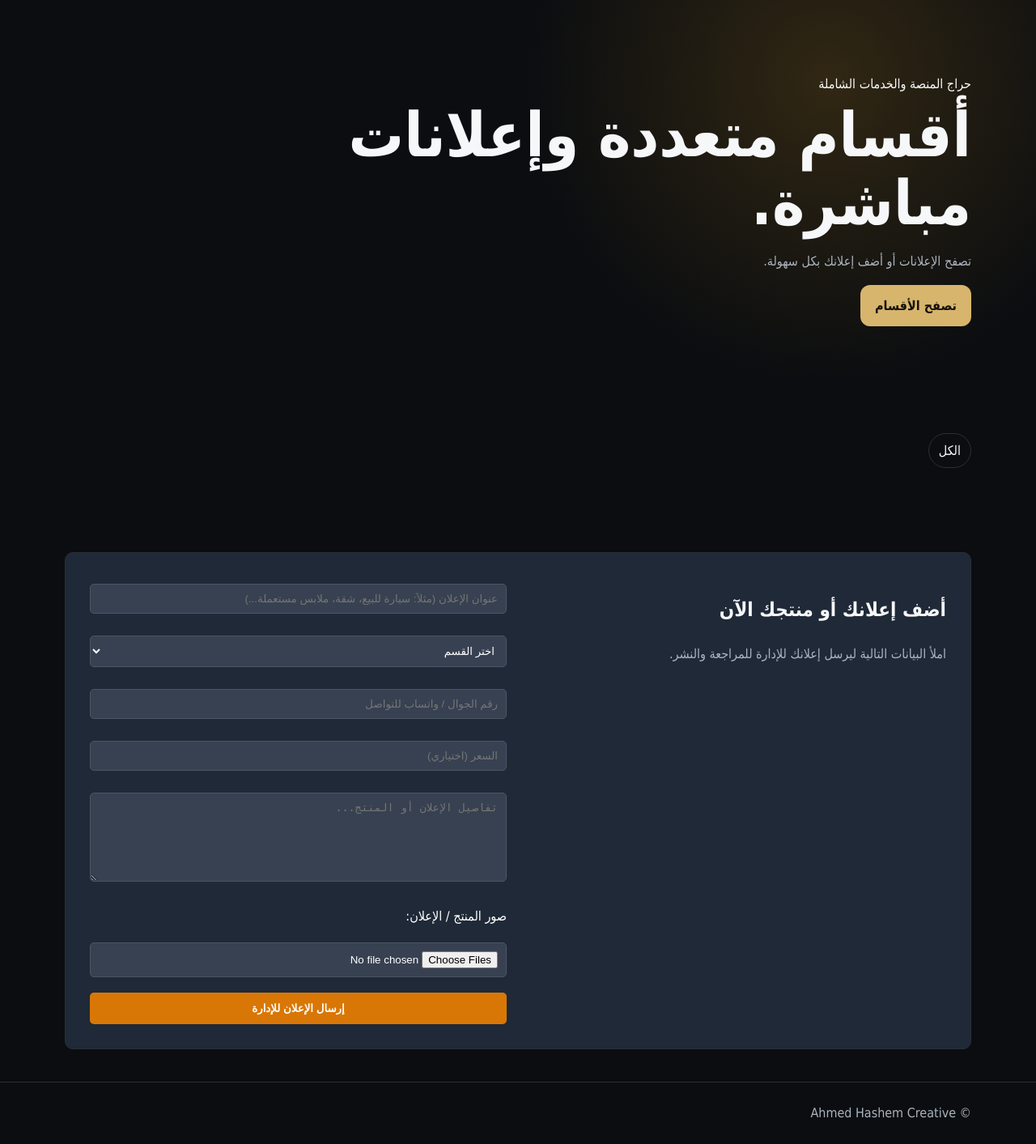
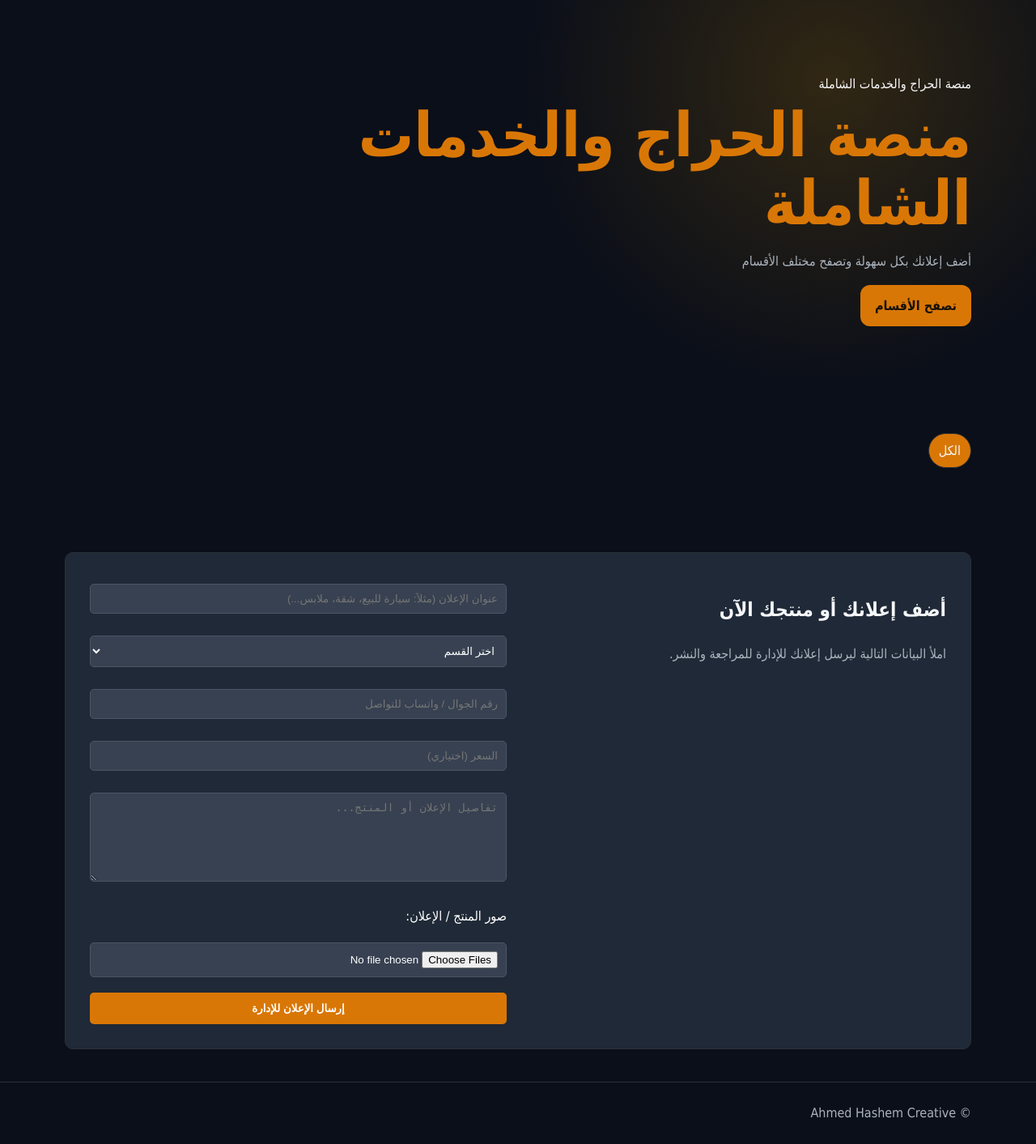
Before and after one commit to hashem153496-prog/ahmed-store, a Flask app: page / in a window 1280 px wide. Shown: the part 56-1469 px from the top of the page at 81% size. Run offline with Flask 3, Linux system fonts and the light colour scheme; data that the repository does not hold is empty.

Commit message:
Update index.html

```diff
--- a/templates/index.html
+++ b/templates/index.html
@@ -1,13 +1,51 @@
 {% extends "base.html" %}{% block content %}
-<header class="hero"><div class="wrap"><span>حراج المنصة والخدمات الشاملة</span><h1>أقسام متعددة وإعلانات مباشرة.</h1><p>تصفح الإعلانات أو أضف إعلانك بكل سهولة.</p><a class="btn" href="#portfolio">تصفح الأقسام</a></div></header>
+<style>
+    /* تطبيق الألوان الديناميكية من لوحة التحكم */
+    body {
+        background-color: {{ config.bg_color }};
+    }
+    .hero h1 {
+        color: {{ config.primary_color }};
+    }
+    .filters a.active, .btn {
+        background-color: {{ config.primary_color }} !important;
+    }
+    {% if config.hero_image %}
+    .hero {
+        background-image: url('{{ config.hero_image }}');
+        background-size: cover;
+        background-position: center;
+    }
+    {% endif %}
+</style>
+
+<header class="hero">
+    <div class="wrap">
+        {% if config.profile_image %}
+        <img src="{{ config.profile_image }}" alt="صورة شخصية" style="width: 70px; height: 70px; border-radius: 50%; object-fit: cover; border: 2px solid {{ config.primary_color }}; margin-bottom: 15px;">
+        {% endif %}
+        <span>منصة الحراج والخدمات الشاملة</span>
+        <h1>{{ config.main_title }}</h1>
+        <p>{{ config.subtitle }}</p>
+        <a class="btn" href="#portfolio">تصفح الأقسام</a>
+    </div>
+</header>
+
 <main class="wrap">
 <section id="portfolio">
-<div class="filters"><a href="{{url_for('home')}}">الكل</a>{% for c in categories %}<a href="{{url_for('home',category=c)}}">{{c}}</a>{% endfor %}</div>
-<div class="grid">{% for p in projects %}
+<div class="filters">
+    <a href="{{url_for('home')}}" class="{% if not active_category %}active{% endif %}">الكل</a>
+    {% for c in categories %}
+    <a href="{{url_for('home',category=c)}}" class="{% if active_category == c %}active{% endif %}">{{c}}</a>
+    {% endfor %}
+</div>
+
+<div class="grid">
+{% for p in projects %}
 <div class="card">
 {% if p.images %}<img src="{{p.images[0].url}}" alt="{{p.title}}">{% else %}<div class="ph">AH</div>{% endif %}
 <div class="pad">
-<small style="color: #d97706; font-weight: bold;">{{p.category}}</small>
+<small style="color: {{ config.primary_color }}; font-weight: bold;">{{p.category}}</small>
 <h3>{{p.title}}</h3>
 <p>{{p.description}}</p>
 <b>{{p.price}}</b>
@@ -15,14 +53,15 @@
 <a href="https://wa.me/{{p.phone}}" target="_blank" style="display: block; background: #25d366; color: white; text-align: center; padding: 8px; border-radius: 5px; text-decoration: none; margin-top: 10px; font-weight: bold;">تواصل واتساب: {{p.phone}}</a>
 {% endif %}
 </div></div>
-{% endfor %}</div>
+{% endfor %}
+</div>
 </section>
 
 <!-- قسم إضافة إعلان جديد للعملاء (يشبه حراج) -->
 <section id="add-ad" class="panel request" style="margin-top: 40px; background: #1f2937; padding: 30px; border-radius: 10px;">
 <div><h2>أضف إعلانك أو منتجك الآن</h2><p>املأ البيانات التالية ليرسل إعلانك للإدارة للمراجعة والنشر.</p></div>
 <form method="post" action="{{url_for('submit_ad')}}" enctype="multipart/form-data">
-<input name="title" placeholder="عنوان الإعلان (مثلاً: سيارة للبيع، شقة، ملابس مستعملة...)" required style="width:100%; padding:10px; margin:8px 0; background:#374151; color:#fff; border:1px solid #4b5563; border-radius:5px;">
+<input name="title" placeholder="عنوان الإعلان (مثلاً: سيارة للبيع، شقة، ملابس...)" required style="width:100%; padding:10px; margin:8px 0; background:#374151; color:#fff; border:1px solid #4b5563; border-radius:5px;">
 <select name="category" required style="width:100%; padding:10px; margin:8px 0; background:#374151; color:#fff; border:1px solid #4b5563; border-radius:5px;">
 <option value="" disabled selected>اختر القسم</option>
 <option value="سيارات">سيارات</option>
@@ -37,6 +76,6 @@
 <textarea name="details" placeholder="تفاصيل الإعلان أو المنتج..." rows="4" style="width:100%; padding:10px; margin:8px 0; background:#374151; color:#fff; border:1px solid #4b5563; border-radius:5px;"></textarea>
 <label style="display:block; margin-top:10px; color:#fff;">صور المنتج / الإعلان:</label>
 <input type="file" name="images" multiple required style="width:100%; padding:10px; margin:8px 0; background:#374151; color:#fff; border:1px solid #4b5563; border-radius:5px;">
-<button style="background: #d97706; color: white; padding: 12px; border: none; width: 100%; border-radius: 5px; font-weight: bold; cursor: pointer;">إرسال الإعلان للإدارة</button>
+<button style="background: {{ config.primary_color }}; color: white; padding: 12px; border: none; width: 100%; border-radius: 5px; font-weight: bold; cursor: pointer;">إرسال الإعلان للإدارة</button>
 </form></section>
 </main>{% endblock %}
```
